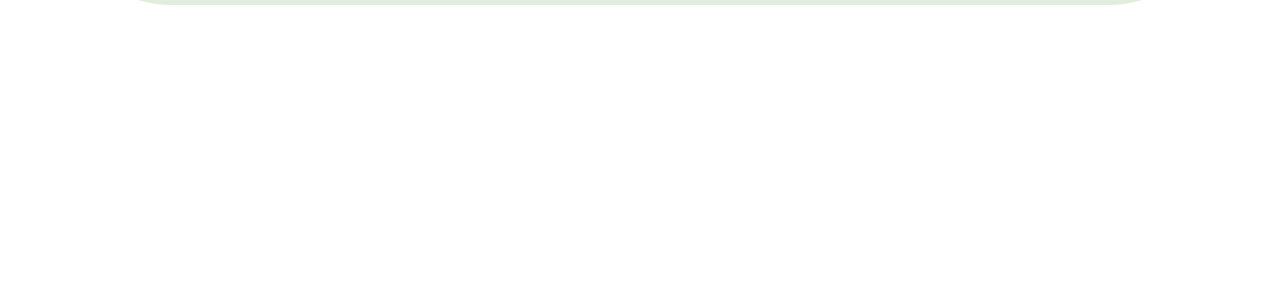
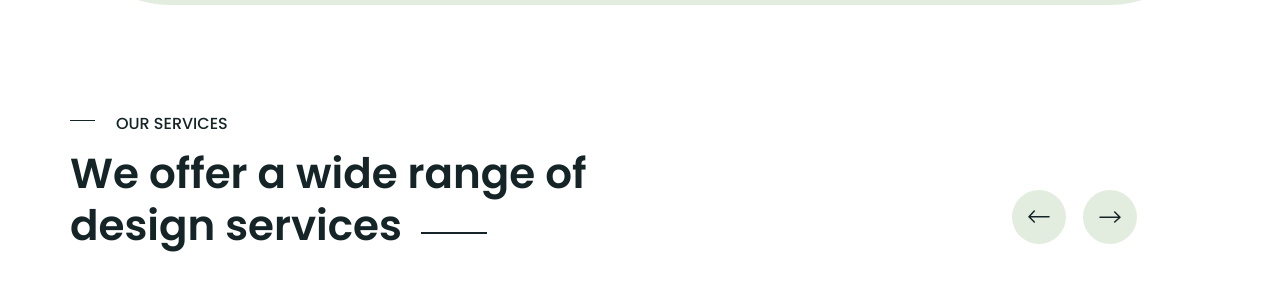
Before and after one commit to dev-ndk/f8-htmlcss-3.1, a plain HTML site: page index.html in a window 1280 px wide. Shown: the part 1027-1318 px from the top of the page. Before the commit the page ends 1074 px from the top, so only its background shows below. Drawn offline with nearby package versions, Linux system fonts and the light colour scheme; a web font is replaced by a local one.

Commit message:
fix herp

```diff
--- a/assets/css/styles.css
+++ b/assets/css/styles.css
@@ -64,6 +64,27 @@ a {
     position: sticky;
     top: -15px;
     z-index: 1;
+}
+
+.section-desc {
+    position: relative;
+    padding-left: 46px;
+    color: #152427;
+    font-family: "Poppins", sans-serif;
+    font-size: 1.6rem;
+    font-weight: 500;
+    line-height: 1.62; /* 162.5% */
+}
+
+.section-desc::before {
+    position: absolute;
+    display: inline-block;
+    left: 0;
+    top: 9px;
+    content: "";
+    width: 25px;
+    height: 1px;
+    background: #152427;
 }
 
 /* Header */
@@ -252,6 +273,22 @@ a {
     column-gap: 20px;
 }
 
+.hero__media::after {
+    position: absolute;
+    content: "";
+    left: 0;
+    right: 0;
+    margin: auto;
+    bottom: 4px;
+    width: 340px;
+    height: 340px;
+    flex-shrink: 0;
+    border-radius: 50%;
+    background: #4dbb9a;
+    filter: blur(137px);
+    z-index: -1;
+}
+
 .hero__img {
     width: 100%;
     height: 100%;
@@ -260,6 +297,7 @@ a {
 }
 
 .hero__img:nth-child(2) {
+    position: relative;
     margin-top: 77px;
 }
 
@@ -345,3 +383,64 @@ a {
     font-weight: 600;
     letter-spacing: 1.995px;
 }
+
+/* Servicers */
+
+.services {
+    padding: 64px 0 78.5px;
+}
+
+.services__content {
+    display: flex;
+    justify-content: space-between;
+    align-items: flex-end;
+    margin-top: 12px;
+}
+
+.services__heading {
+    position: relative;
+    width: 45.6%;
+    color: #152427;
+    font-size: 4.2rem;
+    font-weight: 600;
+    line-height: 1.24; /* 123.81% */
+}
+
+.services__heading::after {
+    position: absolute;
+    display: inline-block;
+    width: 66px;
+    height: 2px;
+    content: "";
+    line-height: 42px;
+    background: #152427;
+    bottom: 19px;
+    right: 103px;
+    margin-left: -5px;
+}
+
+.services-control {
+    display: flex;
+    column-gap: 17px;
+    margin-bottom: 9px;
+    margin-right: 73px;
+}
+
+.services-control__btn {
+    display: flex;
+    align-items: center;
+    justify-content: center;
+    width: 54px;
+    height: 54px;
+    border-radius: 50%;
+    border: none;
+    background: #e2eddf;
+    color: #152427;
+    transition: 0.25s;
+}
+
+.services-control__btn:hover {
+    background: #143c3c;
+    color: #ffffff;
+    cursor: pointer;
+}
--- a/index.html
+++ b/index.html
@@ -95,7 +95,7 @@
             <div class="container">
                 <div class="header__body">
                     <!-- Logo -->
-                    <a href="#!" class="header-logo">
+                    <a href="#" class="header-logo">
                         <img
                             src="./assets/icon/logo.svg"
                             alt="Modulars"
@@ -107,7 +107,7 @@
                         <ul class="header__list">
                             <li>
                                 <a
-                                    href="#!"
+                                    href="#"
                                     class="header__link header__link-active"
                                     >Home</a
                                 >
@@ -259,6 +259,55 @@
                     </div>
                 </div>
             </div>
+            <!-- Servicers -->
+            <section class="services">
+                <div class="container">
+                    <p class="section-desc">OUR SERVICES</p>
+                    <div class="services__content">
+                        <h2 class="services__heading">
+                            We offer a wide range of design services
+                        </h2>
+                        <div class="services-control">
+                            <button class="services-control__btn">
+                                <svg
+                                    class="services-control__icon"
+                                    xmlns="http://www.w3.org/2000/svg"
+                                    width="22"
+                                    height="13"
+                                    viewBox="0 0 22 13"
+                                    fill="none"
+                                >
+                                    <path
+                                        d="M21 6.82353H0.999999M0.999999 6.82353L6.29412 1M0.999999 6.82353L6.29412 12"
+                                        stroke="currentColor"
+                                        stroke-width="1.5"
+                                        stroke-linecap="round"
+                                        stroke-linejoin="round"
+                                    />
+                                </svg>
+                            </button>
+                            <button class="services-control__btn">
+                                <svg
+                                    class="services-control__icon"
+                                    xmlns="http://www.w3.org/2000/svg"
+                                    width="22"
+                                    height="12"
+                                    viewBox="0 0 22 12"
+                                    fill="none"
+                                >
+                                    <path
+                                        d="M1 6.29412H21M21 6.29412L15.7059 1M21 6.29412L15.7059 11"
+                                        stroke="currentColor"
+                                        stroke-width="1.5"
+                                        stroke-linecap="round"
+                                        stroke-linejoin="round"
+                                    />
+                                </svg>
+                            </button>
+                        </div>
+                    </div>
+                </div>
+            </section>
         </main>
     </body>
 </html>
```
